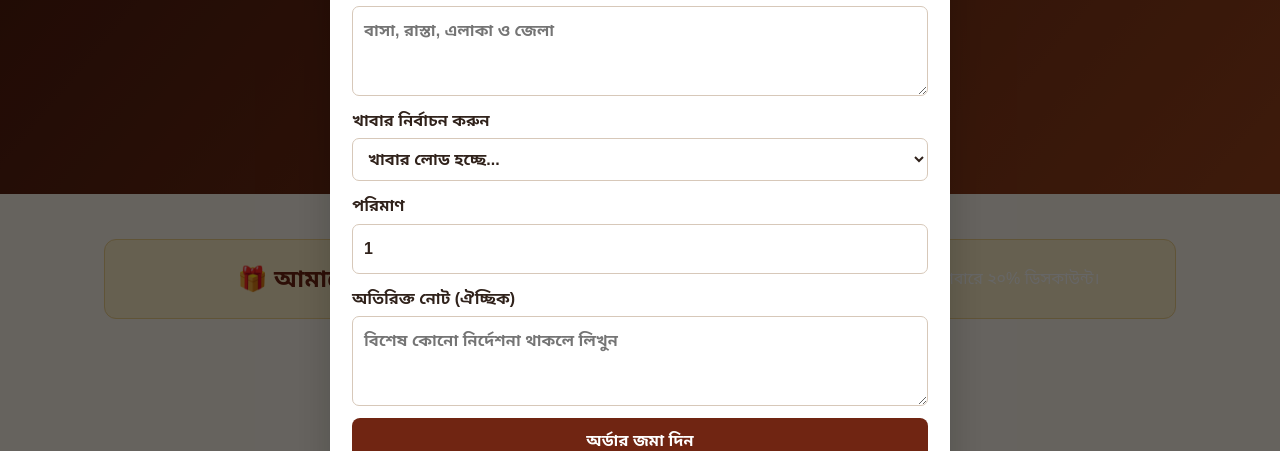
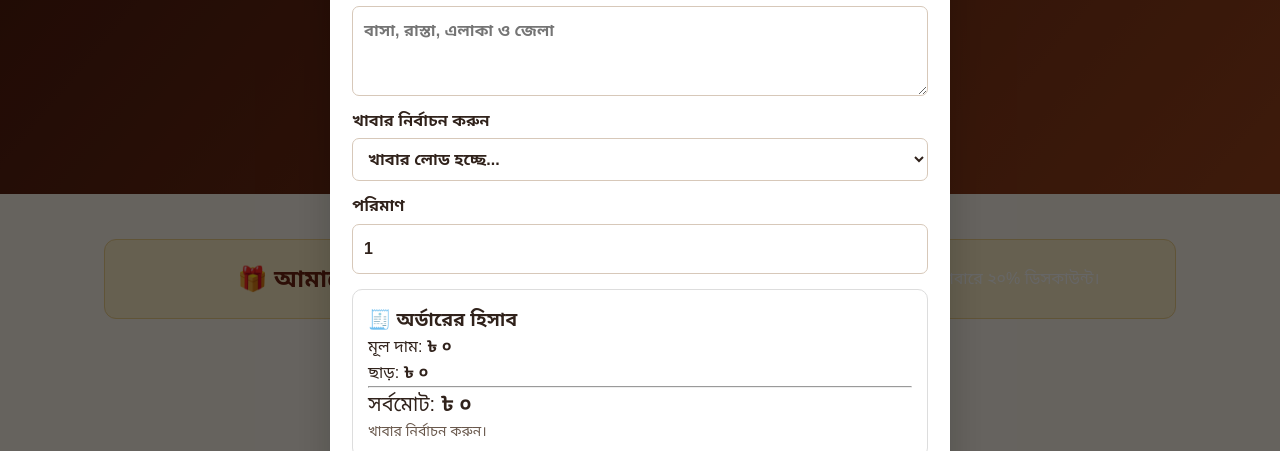
Before and after one commit to mdparvez4558-blip/khaja-biryani-house, a plain HTML site: page index.html in a window 1280 px wide. Both pictures are taken after a click on the button "🛒 অর্ডার করুন". Shown: the part 344-795 px from the top of the page. Drawn offline with Linux system fonts and the light colour scheme; no server answers.

Commit message:
Update index.html

```diff
--- a/index.html
+++ b/index.html
@@ -442,6 +442,7 @@
   <div class="modal-box">
     <button class="close-btn" type="button" data-close="orderModal"
             aria-label="বন্ধ করুন">×</button>
+
     <h2 id="orderTitle">🛒 খাবার অর্ডার করুন</h2>
     <p id="loginHint" class="muted">অর্ডার পাঠাতে Gmail দিয়ে Login করুন।</p>
 
@@ -476,6 +477,28 @@
              value="1" required>
     </label>
 
+    <!-- মোট দাম ও ছাড় -->
+    <div id="orderPriceSummary"
+         style="padding:15px; margin:15px 0; border:1px solid #ddd; border-radius:10px;">
+
+      <h3>🧾 অর্ডারের হিসাব</h3>
+
+      <p>মূল দাম: <strong id="orderSubtotal">৳ ০</strong></p>
+
+      <p>ছাড়: <strong id="orderDiscount">৳ ০</strong></p>
+
+      <hr>
+
+      <p style="font-size:20px;">
+        সর্বমোট:
+        <strong id="orderGrandTotal">৳ ০</strong>
+      </p>
+
+      <p id="orderOfferMessage" class="muted">
+        খাবার নির্বাচন করুন।
+      </p>
+    </div>
+
     <label>
       অতিরিক্ত নোট (ঐচ্ছিক)
       <textarea id="orderNote" placeholder="বিশেষ কোনো নির্দেশনা থাকলে লিখুন"></textarea>
@@ -484,6 +507,7 @@
     <button id="submitOrder" class="primary" type="button" style="width:100%">
       অর্ডার জমা দিন
     </button>
+
     <p class="muted">
       অর্ডার পাঠানোর আগে আপনার নাম, ফোন ও ঠিকানা যাচাই করুন।
     </p>
```
Lines whose indentation alone changed are shown as unchanged.
